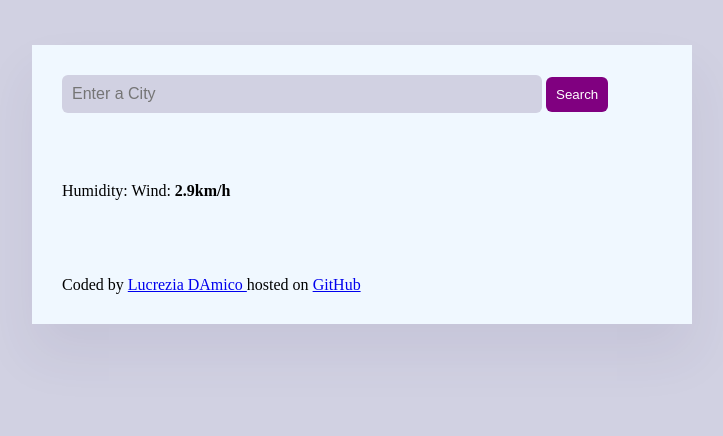
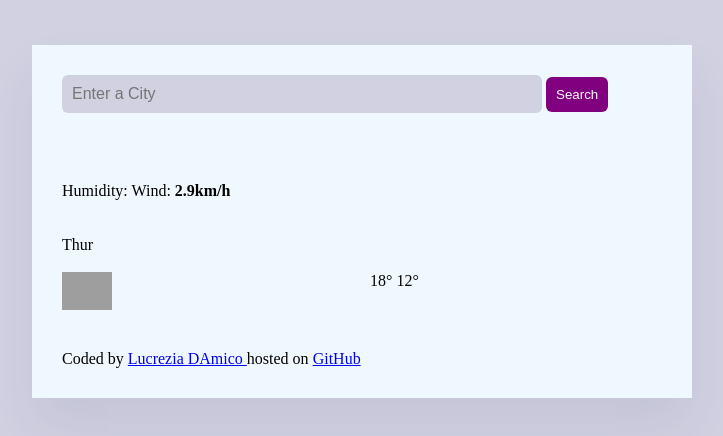
Before and after one commit to Lucrezia92/Meteo-Lucrezia, a plain HTML site: page Index.html in a window 1280 px wide. Shown: the whole page, without its empty margins (278-1001 px from the left). Drawn offline with nearby package versions, Linux system fonts and the light colour scheme; grey boxes are pictures that could not be loaded.

Commit message:
added an image and temperature and date

```diff
--- a/Index.html
+++ b/Index.html
@@ -35,6 +35,22 @@
           <div class="temperature" id="temperature"><div id="icon"></div>
         </div>
         </div>
+        <div class = "weather-forecast">
+        <div class="row">
+          <div class="col-2"></div>
+            <div class="date">Thur</div>
+
+
+            <br>
+            <img src="https://png.pngtree.com/png-vector/20190629/ourmid/pngtree-sun-icon-design-png-image_1518941.jpg" width="50px" style="float: left; margin-right: 15px;">
+
+
+            <span class="weather-temp-max">18°</span>
+            <span class="weather-temp-min">12°</span>
+            <div class= "weather-temperature"></div>
+          </div>
+
+
       </main>
       <footer>
         Coded by
--- a/index.css
+++ b/index.css
@@ -51,3 +51,19 @@ main{
 footer{
     padding: 30px 0 0 0;
 }
+
+.weather-forecast{
+    margin-top: 20px;
+    text-align: center;
+}
+
+.date{
+    font-size: 16px;
+    color: black;
+    text-align: left;
+
+}
+
+.weather-temp-max {
+    text-align: left;
+}
```
